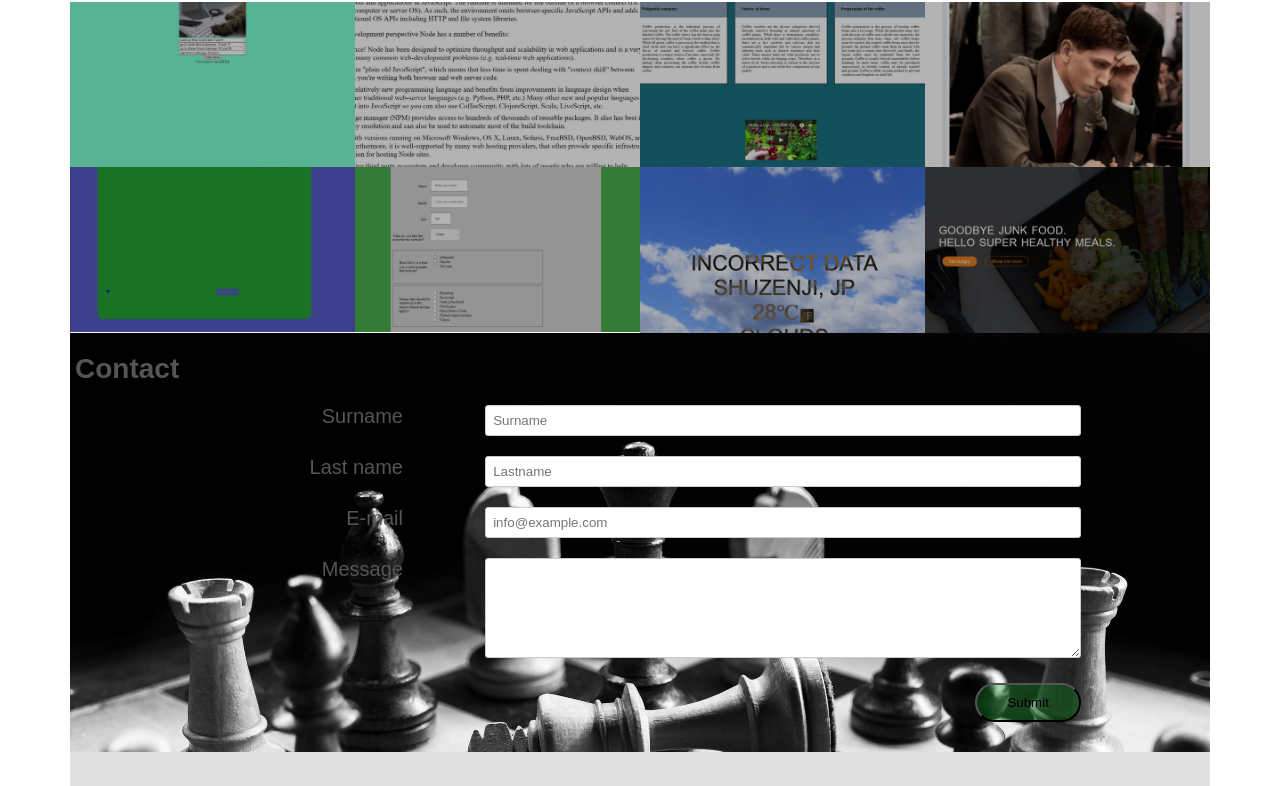
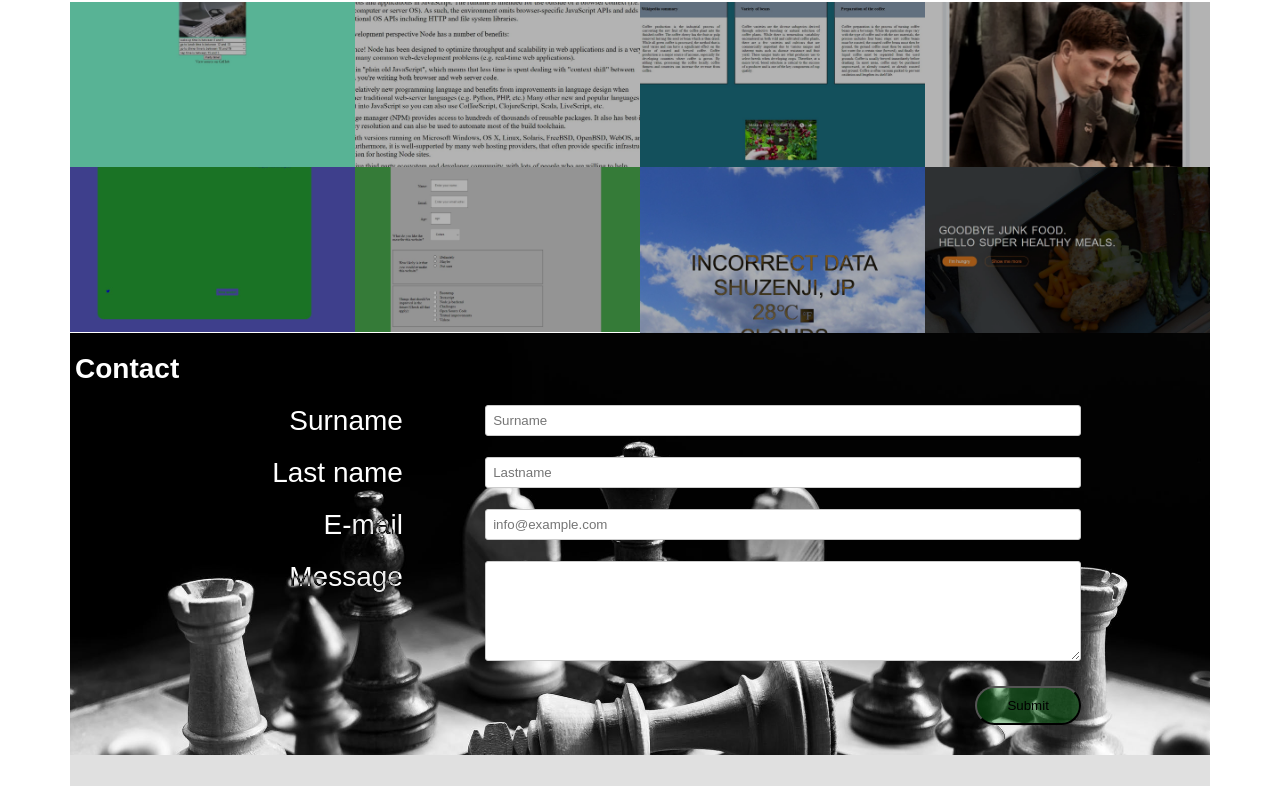
Before and after one commit to fromthemolen/fromthemolen.github.io, a plain HTML site: page index.html in a window 1280 px wide. Shown: the part 1268-2054 px from the top of the page. Drawn offline with nearby package versions, Linux system fonts and the light colour scheme.

Commit message:
added mix blend mode

```diff
--- a/style.css
+++ b/style.css
@@ -222,6 +222,15 @@ h2 {
     width: 90%;
 }
 
+.form h2,
+.form label {
+    color: white;
+    background-color: black;
+      mix-blend-mode: difference;
+    font-size: 140%;
+
+}
+
 input[type=text],
 input[type=email],
 select,
```
Lines whose indentation alone changed are shown as unchanged.
